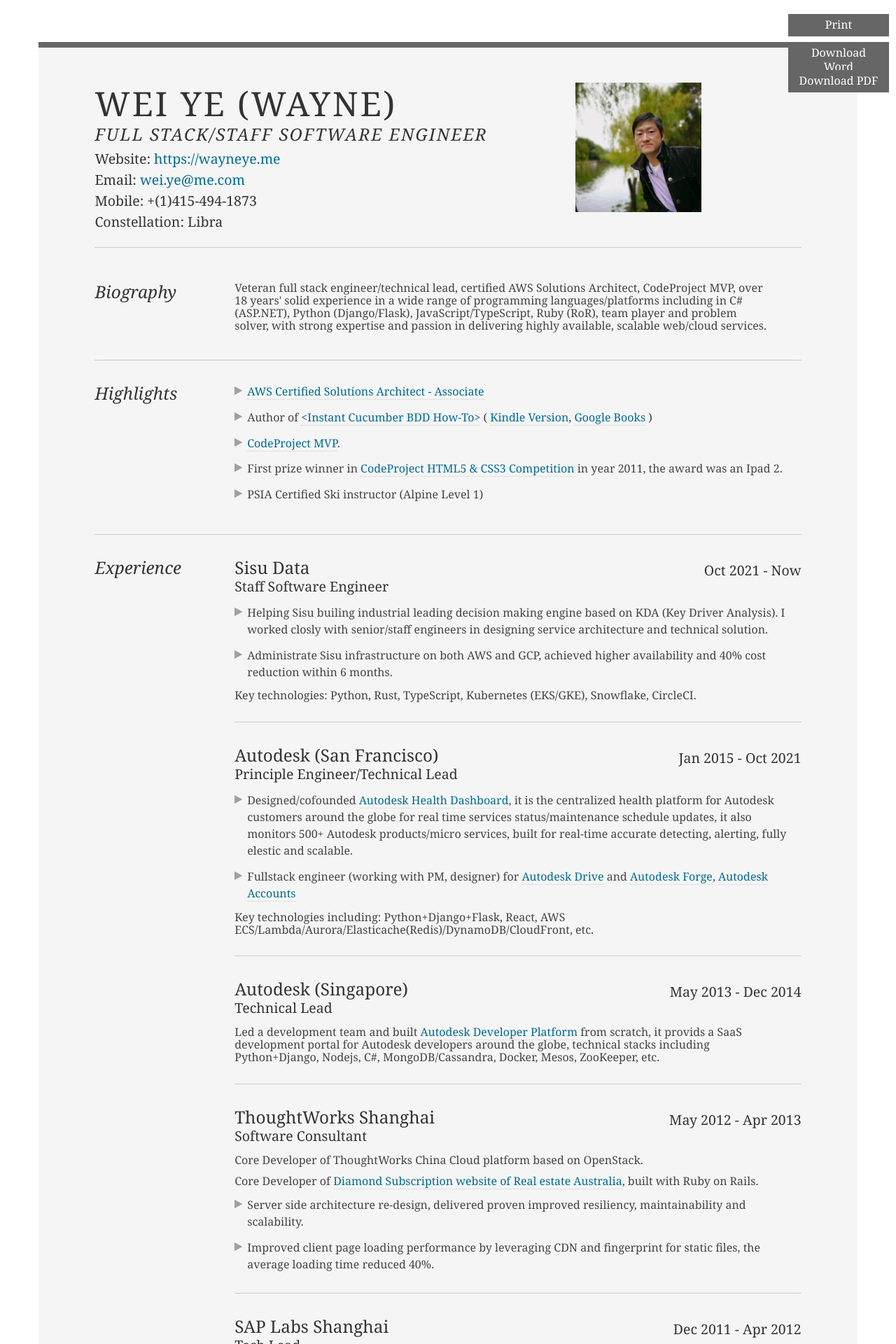
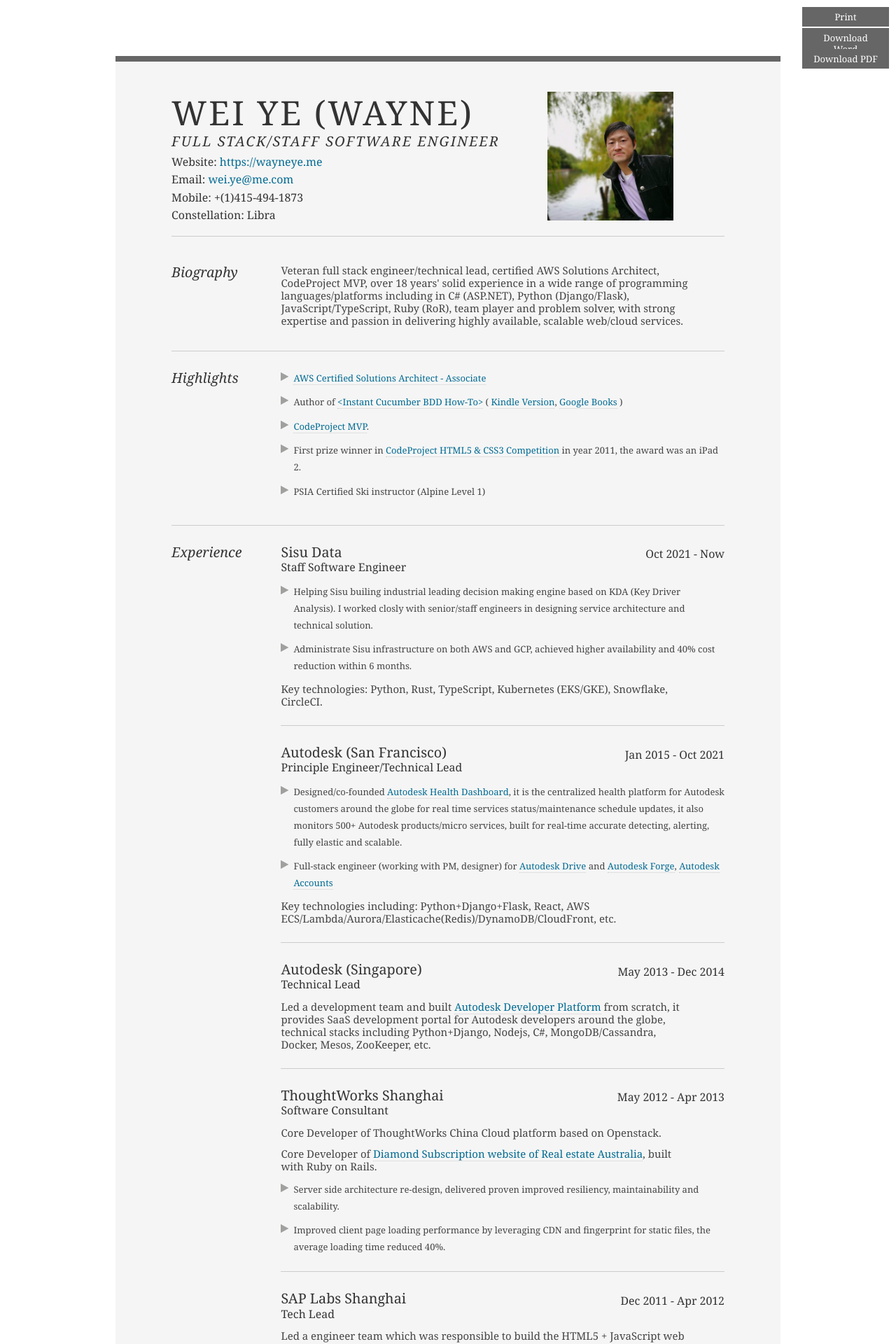
Before and after one commit to WayneYe/wayneye.github.io, a Jekyll site: the page built from _pages/resume.md, in a window 1280 px wide. Shown: the top 1920 px of the page at 70% size. Built offline with Jekyll 4.4.1, drawn with Linux system fonts in a browser that asks for light colours; some of the changed text lies outside the part shown.

Commit message:
Fix a few typos and update pdf

```diff
--- a/_pages/resume.md
+++ b/_pages/resume.md
@@ -82,7 +82,7 @@
                     )
                   </li>
                   <li><a href="http://www.codeproject.com/script/Awards/MVPWinners.aspx" target="_blank">CodeProject MVP</a>.</li>
-                  <li>First prize winner in <a href="https://www.codeproject.com/script/contests/Winners.aspx?pgnum=4" target="_blank">CodeProject HTML5 &amp; CSS3 Competition</a> in year 2011, the award was an Ipad 2.</li>
+                  <li>First prize winner in <a href="https://www.codeproject.com/script/contests/Winners.aspx?pgnum=4" target="_blank">CodeProject HTML5 &amp; CSS3 Competition</a> in year 2011, the award was an iPad 2.</li>
                   <li>PSIA Certified Ski instructor (Alpine Level 1)</li>
                 </ul>
               </div>
@@ -114,8 +114,8 @@
                   <h4>Jan 2015 - Oct 2021</h4>
                   <p>
                     <ul>
-                        <li>Designed/cofounded <a href="ttps://health.autodesk.com" target="_blank">Autodesk Health Dashboard</a>, it is the centralized health platform for Autodesk customers around the globe for real time services status/maintenance schedule updates, it also monitors 500+ Autodesk products/micro services, built for real-time accurate detecting, alerting, fully elestic and scalable.</li>
-                        <li>Fullstack engineer (working with PM, designer) for <a href="https://drive.autodesk.com/" _target="_blank">Autodesk Drive</a> and <a href="https://forge.autodesk.com/" target="_blank">Autodesk Forge</a>, <a href="https://accounts.autodesk.com/" _target="blank">Autodesk Accounts</a></li>
+                        <li>Designed/co-founded <a href="ttps://health.autodesk.com" target="_blank">Autodesk Health Dashboard</a>, it is the centralized health platform for Autodesk customers around the globe for real time services status/maintenance schedule updates, it also monitors 500+ Autodesk products/micro services, built for real-time accurate detecting, alerting, fully elastic and scalable.</li>
+                        <li>Full-stack engineer (working with PM, designer) for <a href="https://drive.autodesk.com/" _target="_blank">Autodesk Drive</a> and <a href="https://forge.autodesk.com/" target="_blank">Autodesk Forge</a>, <a href="https://accounts.autodesk.com/" _target="blank">Autodesk Accounts</a></li>
                     </ul>
                     <p>Key technologies including: Python+Django+Flask, React, AWS ECS/Lambda/Aurora/Elasticache(Redis)/DynamoDB/CloudFront, etc.</p>
                   </p>
@@ -125,7 +125,7 @@
                   <h3>Technical Lead</h3>
                   <h4>May 2013 - Dec 2014</h4>
                   <p>
-                    Led a development team and built <a href="https://forge.autodesk.com" target="_blank">Autodesk Developer Platform</a> from scratch, it provids a SaaS development portal for Autodesk developers around the globe, technical stacks including Python+Django, Nodejs, C#, MongoDB/Cassandra, Docker, Mesos, ZooKeeper, etc.
+                    Led a development team and built <a href="https://forge.autodesk.com" target="_blank">Autodesk Developer Platform</a> from scratch, it provides SaaS development portal for Autodesk developers around the globe, technical stacks including Python+Django, Nodejs, C#, MongoDB/Cassandra, Docker, Mesos, ZooKeeper, etc.
                   </p>
                 </div>
                 <div class="job">
@@ -133,7 +133,7 @@
                   <h3>Software Consultant</h3>
                   <h4>May 2012 - Apr 2013</h4>
                   <p>
-                    Core Developer of ThoughtWorks China Cloud platform based on OpenStack.
+                    Core Developer of ThoughtWorks China Cloud platform based on Openstack.
                   </p>
                   <p>
                     Core Developer of <a href="http://agent.realestate.com.au/product/category/subscriptions/" target="blank">Diamond Subscription website of Real estate Australia</a>, built with Ruby on Rails.
@@ -147,7 +147,7 @@
                   <h2 id="sap">SAP Labs Shanghai</h2>
                   <h3>Tech Lead</h3>
                   <h4>Dec 2011 - Apr 2012</h4>
-                  <p>Led a frontend team which prototyped HTML5 client of <a href="http://www.youtube.com/watch?v=CciipM5ttsc" target="_blank">SAP Business One&reg;</a> OnDemand Control Center.
+                  <p>Led a engineer team which was responsible to build the HTML5 + JavaScript web client of <a href="http://www.youtube.com/watch?v=CciipM5ttsc" target="_blank">SAP Business One&reg;</a> OnDemand Control Center.
                   </p>
                   <ul>
                     <li>Designed JavaScript architecture and built up core framework.</li>
--- a/assets/css/resume/resume.css
+++ b/assets/css/resume/resume.css
@@ -1,12 +1,11 @@
 body {
   font-family: Georgia;
-  font-size: 16px;
   color: #444;
 }
 
 #inner {
   padding: 10px 80px;
-  margin: 60px auto;
+  margin: 80px auto;
   background: #f5f5f5;
   border: solid #666;
   border-width: 8px 0 2px 0;
@@ -36,28 +35,21 @@
   margin-bottom: 2em;
 }
 
-.func-btn {
-  /*position: absolute;*/
-  /*display: inline-block;*/
-  /*top: 10px;*/
-  /*right: 10px;*/
-}
-
 #printBtn {
   position: absolute;
-  top: 20px;
+  top: 10px;
   right: 10px;
 }
 
 #downloadWord {
   position: absolute;
-  top: 60px;
+  top: 40px;
   right: 10px;
 }
 
 #downloadPdf {
   position: absolute;
-  top: 100px;
+  top: 70px;
   right: 10px;
 }
 
@@ -100,7 +92,7 @@
 }
 
 #downloadBtnBottom {
-  width: 500px;
+  width: 440px;
   margin: 0 auto;
   margin-top: -50px;
   margin-bottom: 50px;
@@ -135,7 +127,7 @@
 }
 
 p {
-  /*font-size: 115%;*/
+  font-size: 115%;
   line-height: 18px;
   padding-right: 3em;
   margin-bottom: 0.5em;
@@ -207,7 +199,7 @@
   padding: 6px 12px 6px 12px;
   margin-bottom: 6px;
   text-decoration: none;
-  width: 120px;
+  width: 100px;
   border: none;
 }
 
```
Also changed, not shown: 6 other files.
